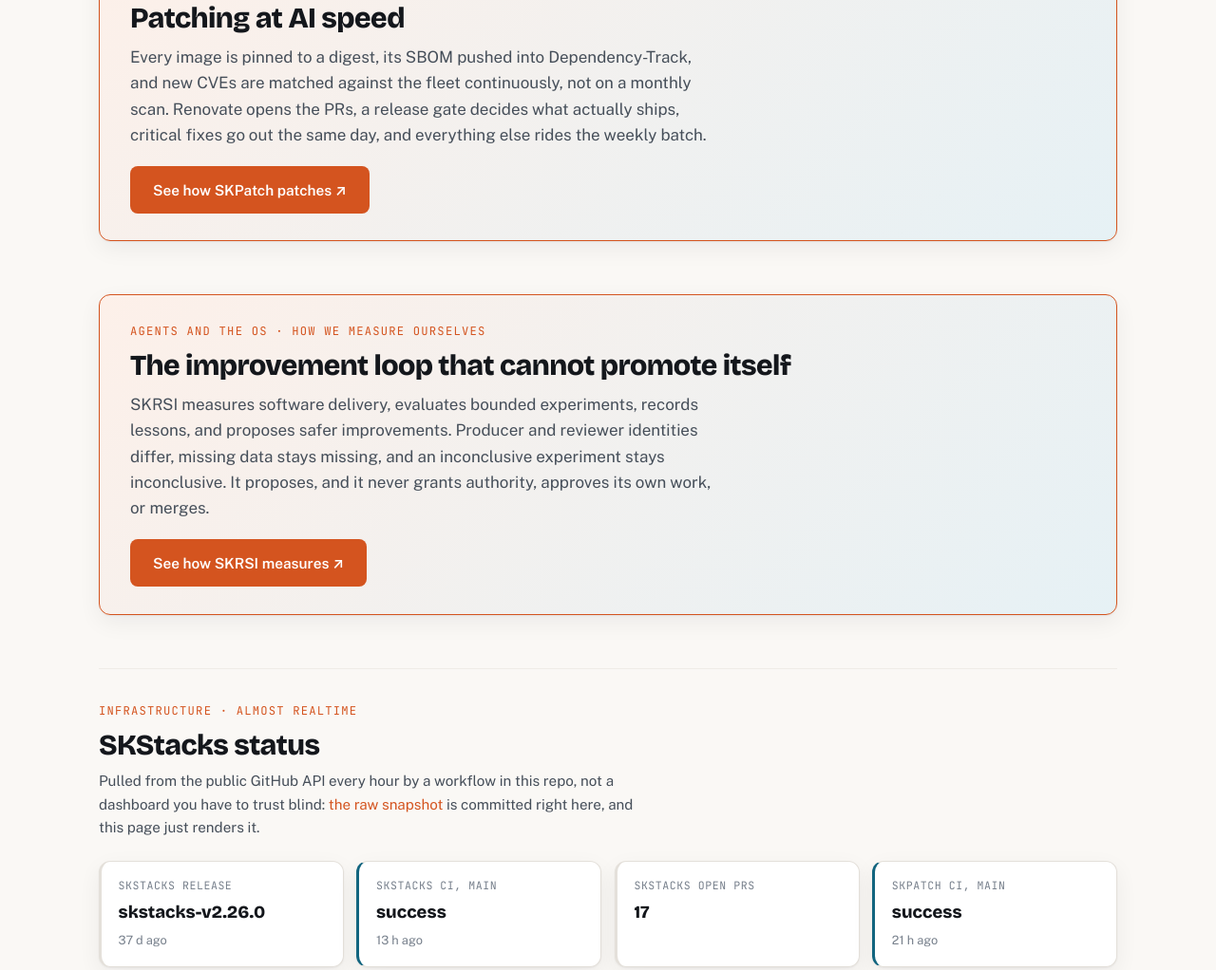
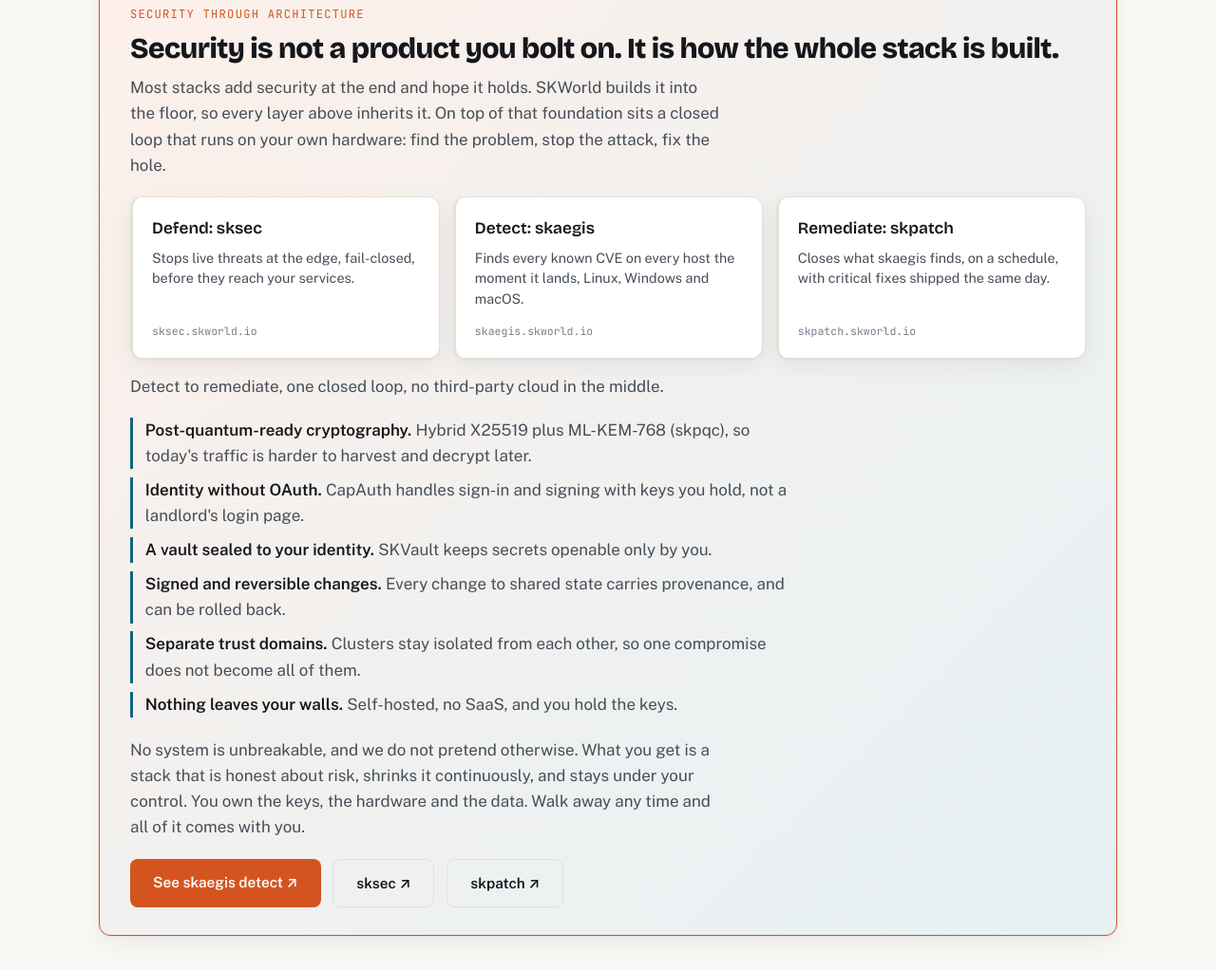
Before and after one commit to smilinTux/skworld-io, a plain HTML site: page index.html in a window 1280 px wide. Shown: the part 900-1922 px from the top of the page at 95% size. Drawn offline with nearby package versions, Linux system fonts and the light colour scheme; no server answers.

Commit message:
feat: feature security story as headline selling point, add skaegis
New security spotlight (Defend/Detect/Remediate loop plus architectural
properties), skaegis card in Identity and Security, hero and meta tweaks.

Co-Authored-By: Claude Sonnet 5.5 <noreply@anthropic.com>

```diff
--- a/index.html
+++ b/index.html
@@ -4,14 +4,14 @@
 <meta charset="UTF-8">
 <meta name="viewport" content="width=device-width, initial-scale=1.0">
 <title>SKWorld: Sovereign AI Infrastructure, Silicon to Soul</title>
-<meta name="description" content="SKWorld is a sovereign AI stack you own end to end: identity and post-quantum security, infrastructure, memory, communications, agents, and soul. 40 open projects across 7 layers. Your data, your keys, your hardware. Walk away any time and it all comes with you.">
+<meta name="description" content="SKWorld is a sovereign AI stack you own end to end: security by architecture, post-quantum-ready identity, infrastructure, memory, communications, agents, and soul. 41 open projects across 7 layers. Detect, defend and patch on your own hardware. Your data, your keys. Walk away any time and it all comes with you.">
 <meta name="keywords" content="sovereign AI, self-hosted AI, AI infrastructure, agent framework, post-quantum, AI memory, soul blueprints, open source, SKWorld, smilinTux">
 <link rel="canonical" href="https://skworld.io/">
 
 <meta property="og:type" content="website">
 <meta property="og:url" content="https://skworld.io/">
 <meta property="og:title" content="SKWorld: Sovereign AI Infrastructure, Silicon to Soul">
-<meta property="og:description" content="40 open projects across 7 layers. Identity, infrastructure, memory, comms, agents, soul. Own the whole vertical. No rented middle, no black-box bottom.">
+<meta property="og:description" content="41 open projects across 7 layers. Identity, infrastructure, memory, comms, agents, soul. Own the whole vertical. No rented middle, no black-box bottom.">
 <meta property="og:image" content="https://skworld.io/og-image.png">
 <meta property="og:image:width" content="1200">
 <meta property="og:image:height" content="630">
@@ -20,7 +20,7 @@
 <meta name="twitter:card" content="summary_large_image">
 <meta name="twitter:site" content="@smilinTux">
 <meta name="twitter:title" content="SKWorld: Sovereign AI Infrastructure, Silicon to Soul">
-<meta name="twitter:description" content="40 open projects across 7 layers. Own the whole vertical. Your data, your keys, your hardware.">
+<meta name="twitter:description" content="41 open projects across 7 layers. Own the whole vertical. Your data, your keys, your hardware.">
 <meta name="twitter:image" content="https://skworld.io/og-image.png">
 <meta name="twitter:image:alt" content="SKWorld, sovereign AI infrastructure from silicon to soul">
 
@@ -50,16 +50,18 @@
       <nav class="topnav">
         <a href="#stack">The stack</a>
         <a href="#pillars">Why</a>
+        <a href="#spotlight-security">Security</a>
         <a href="#platform">Platform map</a>
         <a href="#status">Status</a>
         <a href="https://github.com/smilinTux">GitHub &#8599;</a>
       </nav>
     </div>
-    <span class="eyebrow">40 open projects &middot; 7 layers &middot; one owned vertical</span>
+    <span class="eyebrow">41 open projects &middot; 7 layers &middot; one owned vertical</span>
     <h1>From silicon to soul.<br>Own the whole stack.</h1>
-    <p class="sub">Every layer of an AI stack, built to be owned rather than rented. Your data, your keys, your hardware. Walk away any time and all of it comes with you.</p>
+    <p class="sub">Every layer of an AI stack, built to be owned rather than rented, with security designed into the foundation instead of bolted on. Your data, your keys, your hardware. Walk away any time and all of it comes with you.</p>
     <div class="cta">
       <a class="btn primary" href="#stack">Explore the stack</a>
+      <a class="btn ghost" href="#spotlight-security">Security through architecture</a>
       <a class="btn ghost" href="https://github.com/smilinTux">Read the source</a>
     </div>
   </div>
@@ -82,6 +84,44 @@
       <span class="pico">&#128274;</span>
       <h3>Data sovereignty</h3>
       <p>Your data is yours, cryptographically and physically. It never leaves your control, and leaving is always possible.</p>
+    </div>
+  </section>
+
+  <section class="spotlight" id="spotlight-security">
+    <div class="spot-eyebrow">Security through architecture</div>
+    <h2>Security is not a product you bolt on. It is how the whole stack is built.</h2>
+    <p>Most stacks add security at the end and hope it holds. SKWorld builds it into the floor, so every layer above inherits it. On top of that foundation sits a closed loop that runs on your own hardware: find the problem, stop the attack, fix the hole.</p>
+    <div class="pgrid">
+      <a class="pcard" href="https://sksec.skworld.io/">
+        <span class="pname">Defend: sksec</span>
+        <span class="pblurb">Stops live threats at the edge, fail-closed, before they reach your services.</span>
+        <span class="phost">sksec.skworld.io</span>
+      </a>
+      <a class="pcard" href="https://skaegis.skworld.io/">
+        <span class="pname">Detect: skaegis</span>
+        <span class="pblurb">Finds every known CVE on every host the moment it lands, Linux, Windows and macOS.</span>
+        <span class="phost">skaegis.skworld.io</span>
+      </a>
+      <a class="pcard" href="https://skpatch.skworld.io/">
+        <span class="pname">Remediate: skpatch</span>
+        <span class="pblurb">Closes what skaegis finds, on a schedule, with critical fixes shipped the same day.</span>
+        <span class="phost">skpatch.skworld.io</span>
+      </a>
+    </div>
+    <p class="spot-note">Detect to remediate, one closed loop, no third-party cloud in the middle.</p>
+    <ul class="spot-list">
+      <li><strong>Post-quantum-ready cryptography.</strong> Hybrid X25519 plus ML-KEM-768 (skpqc), so today's traffic is harder to harvest and decrypt later.</li>
+      <li><strong>Identity without OAuth.</strong> CapAuth handles sign-in and signing with keys you hold, not a landlord's login page.</li>
+      <li><strong>A vault sealed to your identity.</strong> SKVault keeps secrets openable only by you.</li>
+      <li><strong>Signed and reversible changes.</strong> Every change to shared state carries provenance, and can be rolled back.</li>
+      <li><strong>Separate trust domains.</strong> Clusters stay isolated from each other, so one compromise does not become all of them.</li>
+      <li><strong>Nothing leaves your walls.</strong> Self-hosted, no SaaS, and you hold the keys.</li>
+    </ul>
+    <p>No system is unbreakable, and we do not pretend otherwise. What you get is a stack that is honest about risk, shrinks it continuously, and stays under your control. You own the keys, the hardware and the data. Walk away any time and all of it comes with you.</p>
+    <div class="cta">
+      <a class="btn primary" href="https://skaegis.skworld.io/">See skaegis detect &#8599;</a>
+      <a class="btn ghost" href="https://sksec.skworld.io/">sksec &#8599;</a>
+      <a class="btn ghost" href="https://skpatch.skworld.io/">skpatch &#8599;</a>
     </div>
   </section>
 
@@ -213,7 +253,7 @@
           <h2>Identity and Security</h2>
           <p class="lsub">The floor. Who you are, and what only you can open.</p>
         </div>
-        <span class="lcount">5</span>
+        <span class="lcount">6</span>
       </div>
       <div class="pgrid">
         <a class="pcard" href="https://capauth.skworld.io/">
@@ -230,6 +270,11 @@
           <span class="pname">SKSec</span>
           <span class="pblurb">CrowdSec at the edge, fail-closed, fighting back against AI-speed attacks.</span>
           <span class="phost">sksec.skworld.io</span>
+        </a>
+        <a class="pcard" href="https://skaegis.skworld.io/">
+          <span class="pname">skaegis</span>
+          <span class="pblurb">Continuous CVE detection across every host you run, Linux, Windows, macOS, wired straight into the patch loop.</span>
+          <span class="phost">skaegis.skworld.io</span>
         </a>
         <a class="pcard" href="https://skpqc.skworld.io/">
           <span class="pname">sk_pqc</span>
--- a/style.css
+++ b/style.css
@@ -94,6 +94,13 @@ code,.mono{font-family:"JetBrains Mono",ui-monospace,SFMono-Regular,monospace}
   text-transform:uppercase;color:var(--accent);margin-bottom:.6rem}
 .spotlight h2{font-size:clamp(1.4rem,3vw,1.9rem);letter-spacing:-.02em;margin-bottom:.7rem}
 .spotlight p{color:var(--ink-2);max-width:60ch;margin:0 0 1.2rem}
+.spotlight .pgrid{margin:0 0 1rem}
+.spotlight .cta{margin-top:.4rem}
+.spot-list{list-style:none;margin:0 0 1.3rem;padding:0;display:grid;gap:.55rem;max-width:68ch;color:var(--ink-2)}
+.spot-list li{border-left:3px solid var(--teal);padding-left:.8rem}
+.spot-list strong{color:var(--ink)}
+.spotlight .btn.ghost{border:1px solid var(--line);color:var(--ink)}
+.spotlight .btn.ghost:hover{border-color:var(--accent);color:var(--accent)}
 
 /* live status */
 .status{padding:2.2rem 0 1rem;border-top:1px solid var(--line-2)}
```
